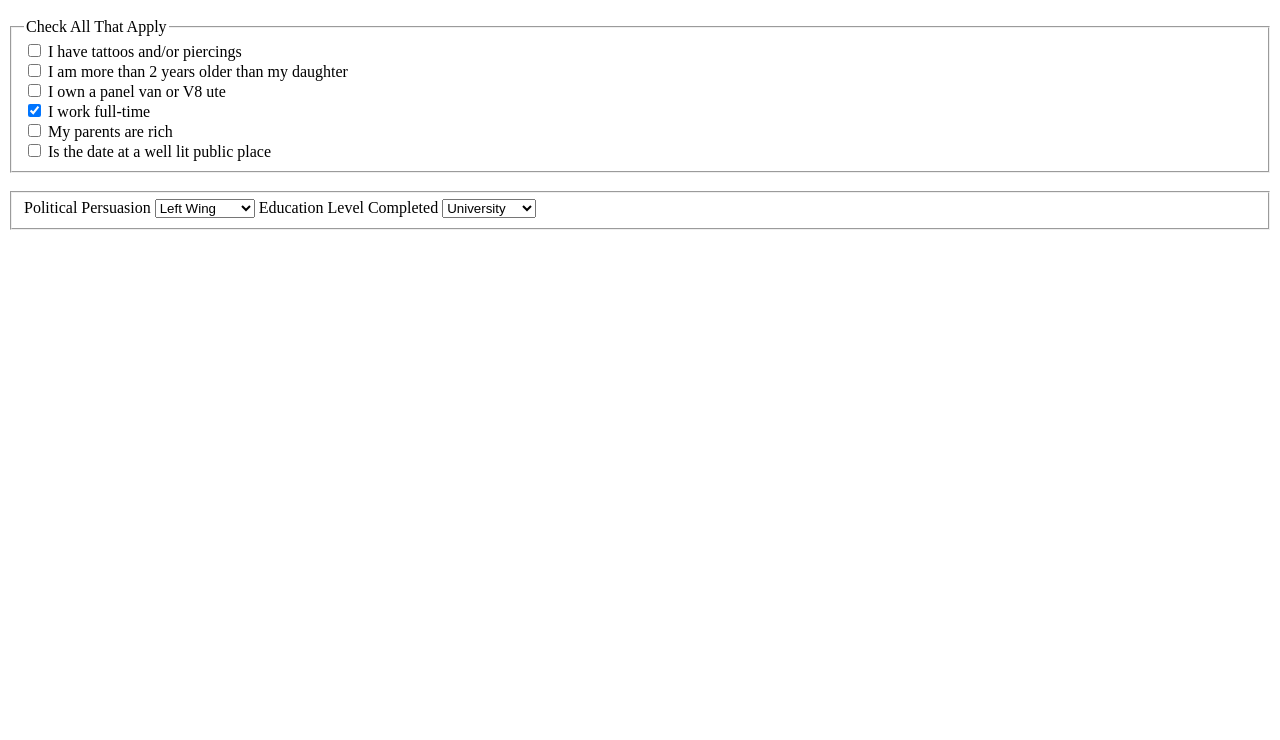
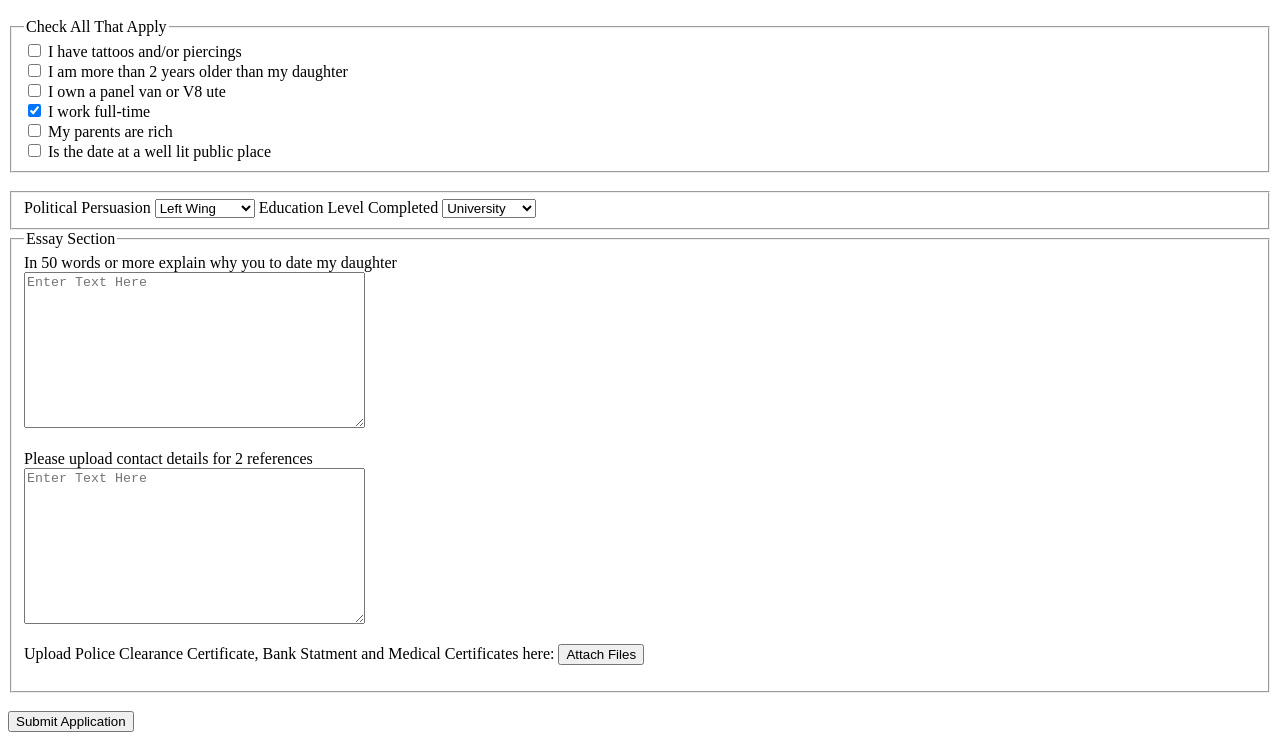
Before and after one commit to damianmtz73/survey-form-practice, a plain HTML site: page index.html in a window 1280 px wide. Shown: the part 476-1216 px from the top of the page. Before the commit the page ends 800 px from the top, so only its background shows below. Drawn offline with Linux system fonts and the light colour scheme.

Commit message:
added two buttons

```diff
--- a/index.html
+++ b/index.html
@@ -88,7 +88,6 @@
                         <option value="right">Right Wing</option>
                         <option value="conservative">Conservative</option>
                         <option value="socialist">Socialism</option>
-
                     </select>
                     <label for="educationLevel">Education Level Completed</label>
                     <select name="educationLevel" id="educationLevel">
@@ -98,6 +97,25 @@
                         <option value="none">None</option>
                     </select>
                 </fieldset>
+                <fieldset>
+                    <legend>Essay Section</legend>
+                    <div>
+                        <label for="textarea">In 50 words or more explain why you to date my daughter</label>
+                        <br>
+                        <textarea name="textarea" id="textarea" cols="40" rows="10" maxlength="140" placeholder="Enter Text Here"></textarea>
+                    </div>
+                    <br>
+                    <div>
+                        <label for="contactDetails">Please upload contact details for 2 references</label>
+                        <br>
+                        <textarea name="contactDetails" id="contactDetails" cols="40" rows="10" maxlength="140" placeholder="Enter Text Here"></textarea>
+                    </div>
+                    <div>
+                        <p>Upload Police Clearance Certificate, Bank Statment and Medical Certificates here: <button name="filies">Attach Files</button></p>
+                    </div>
+                </fieldset>
+                <br>
+                <button type="submit" name="submitButton" >Submit Application</button>
             </form>
         </div>
     </main>
```
